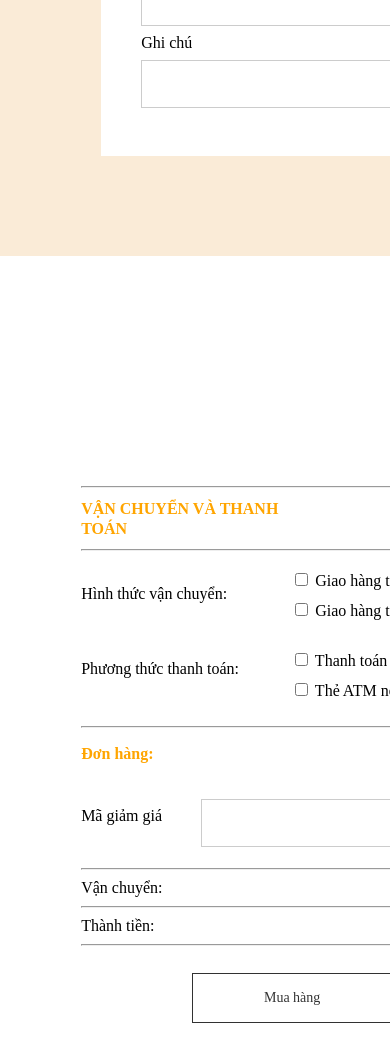
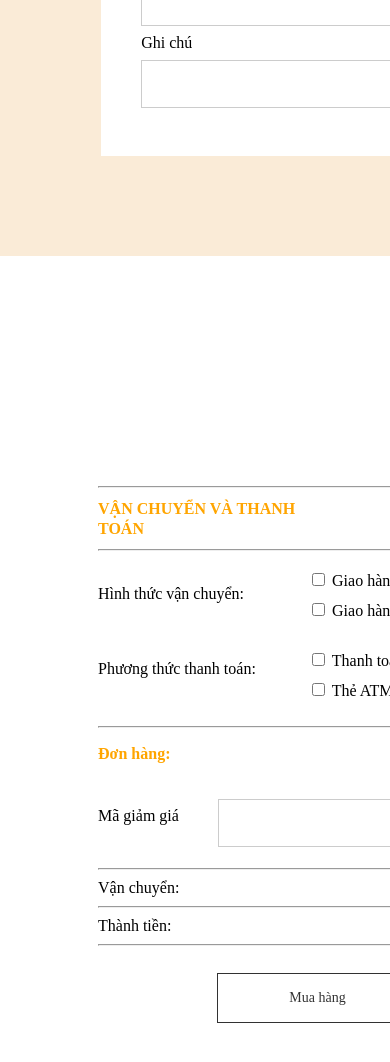
Before and after one commit to thaonhi196/Khamphasaigon1, a plain HTML site: page gio hang.html in a window 390 px wide. Shown: the part 608-1670 px from the top of the page. Drawn offline with Linux system fonts and the light colour scheme.

Commit message:
version5

```diff
--- a/css/style-giohang.css
+++ b/css/style-giohang.css
@@ -600,14 +600,14 @@ h2
 	  }
 	 .noidung1
 	  {
-		  width: 100%;
+		  width: auto;
 		  height:100vh;
 		  float:none;
 		  padding-left:-5%;
 	  }
 	  .noidung2
 	  {
-		  width: 100%;
+		  width: auto;
 		  height:85vh;
 		  float:none;
 		  padding-top:15vh;
@@ -704,7 +704,7 @@ input[type=text], select {
 {
 	width: 560px;
 	height: 150px;
-	margin-left:11vh;
+	margin-left:13vh;
 	margin-top: 10px;
 	display: flex;
   flex-direction: row;
@@ -741,7 +741,7 @@ input[type=text], select {
     width: 460x;
 	height: 50px;
 
-	margin-left:11vh;
+	margin-left:13vh;
 	margin-top:103px;
 	line-height: 20px;
 }
@@ -759,7 +759,7 @@ input[type=text], select {
     width: 460x;
 	height: 50px;
 	font-weight: 800;
-	margin-left:11vh;
+	margin-left:13vh;
 	margin-top:20px;
 	line-height: 20px;
 }
@@ -768,7 +768,7 @@ input[type=text], select {
     width: 600px;
 	height: 79px;
 
-	margin-left:11vh;
+	margin-left:13vh;
 	margin-top:5px;
 	display: flex;
 
@@ -811,7 +811,7 @@ input[type=text], select {
 {
     width: 500px;
 	height: 95px;
-	margin-left:11vh;
+	margin-left:13vh;
 	line-height: 20px;
 
 }
@@ -820,7 +820,7 @@ input[type=text], select {
   display: flex;
   justify-content: center;
  width: 200px;
-margin-left:24vh;
+margin-left:26vh;
  padding-top:15px;
 }
 
@@ -832,7 +832,7 @@ margin-left:24vh;
   position: absolute;
   width: 200px;
 	margin-top:20px;
-  margin-left:24vh;
+  margin-left:26vh;
 }
 
 /* The popup form - hidden by default */
```
Also changed, not shown: css/style-buuthiep.css (+7 -4 lines).
